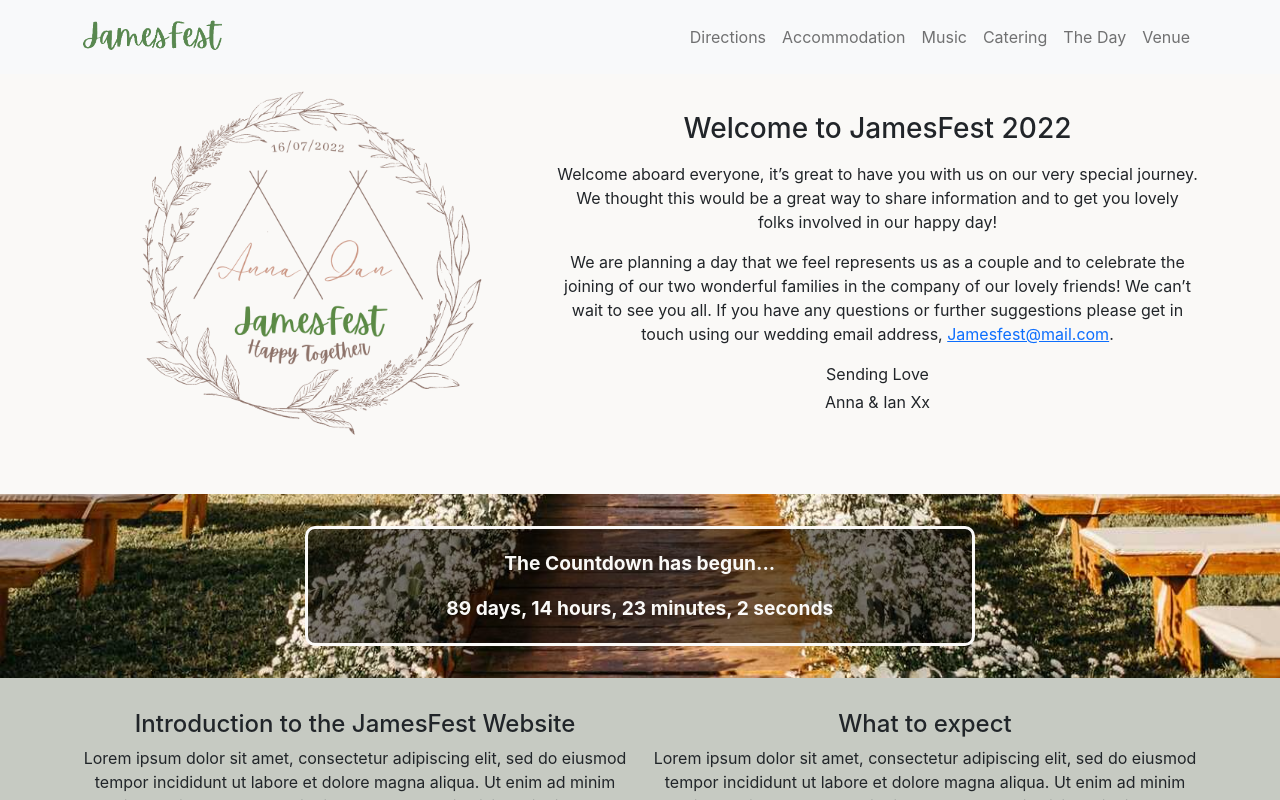
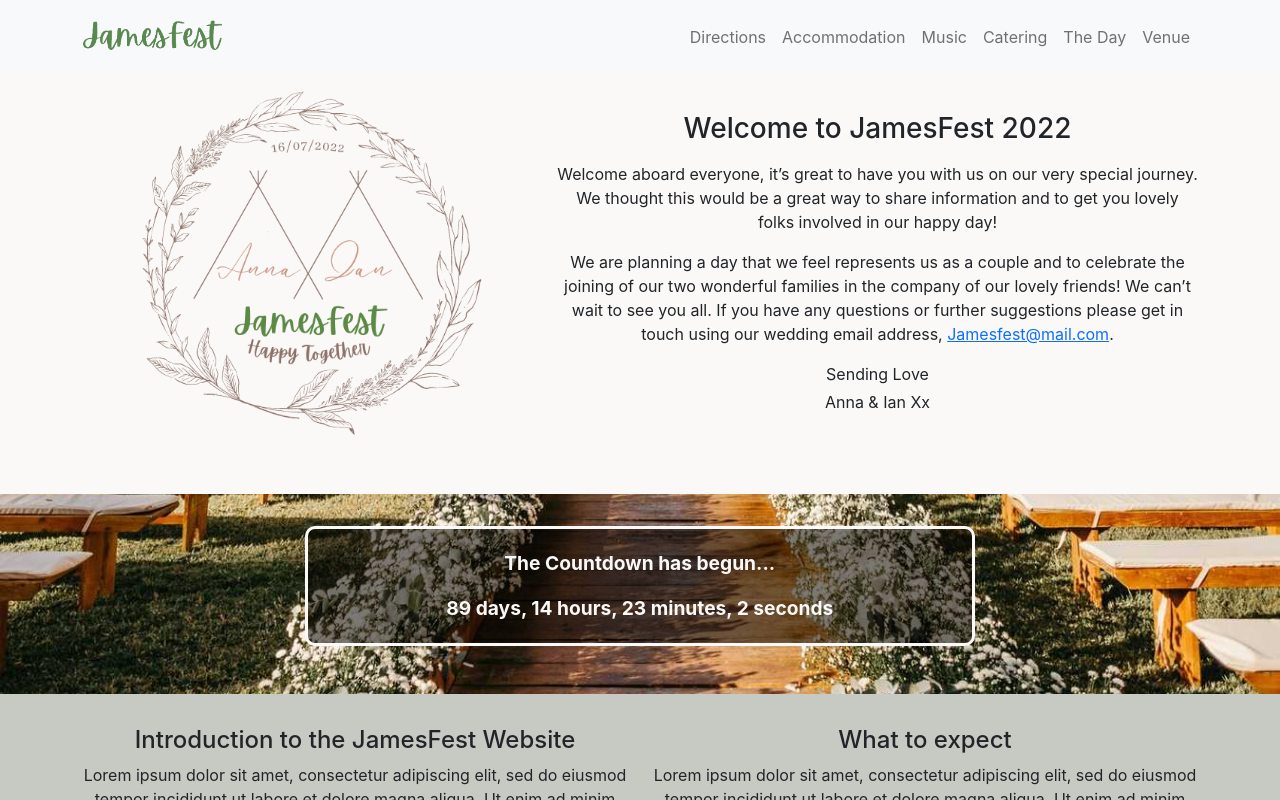
Before and after one commit to Nathanjms/jamesfest2022, a Next.js app: page / in a window 1280 px wide. Shown: the top 800 px of the page. Built offline with nearby package versions, Linux system fonts and the light colour scheme.

Commit message:
Timer section css

```diff
--- a/styles/globals.css
+++ b/styles/globals.css
@@ -66,8 +66,7 @@ main {
 
 #timer {
   background-image: url("/backgroundWeddingImg.jpg");
-  min-height: 100px;
-  max-height: 200px;
+  min-height: 200px;
   background-attachment: fixed;
   background-position: 50% 80%;
   background-repeat: no-repeat;
```
